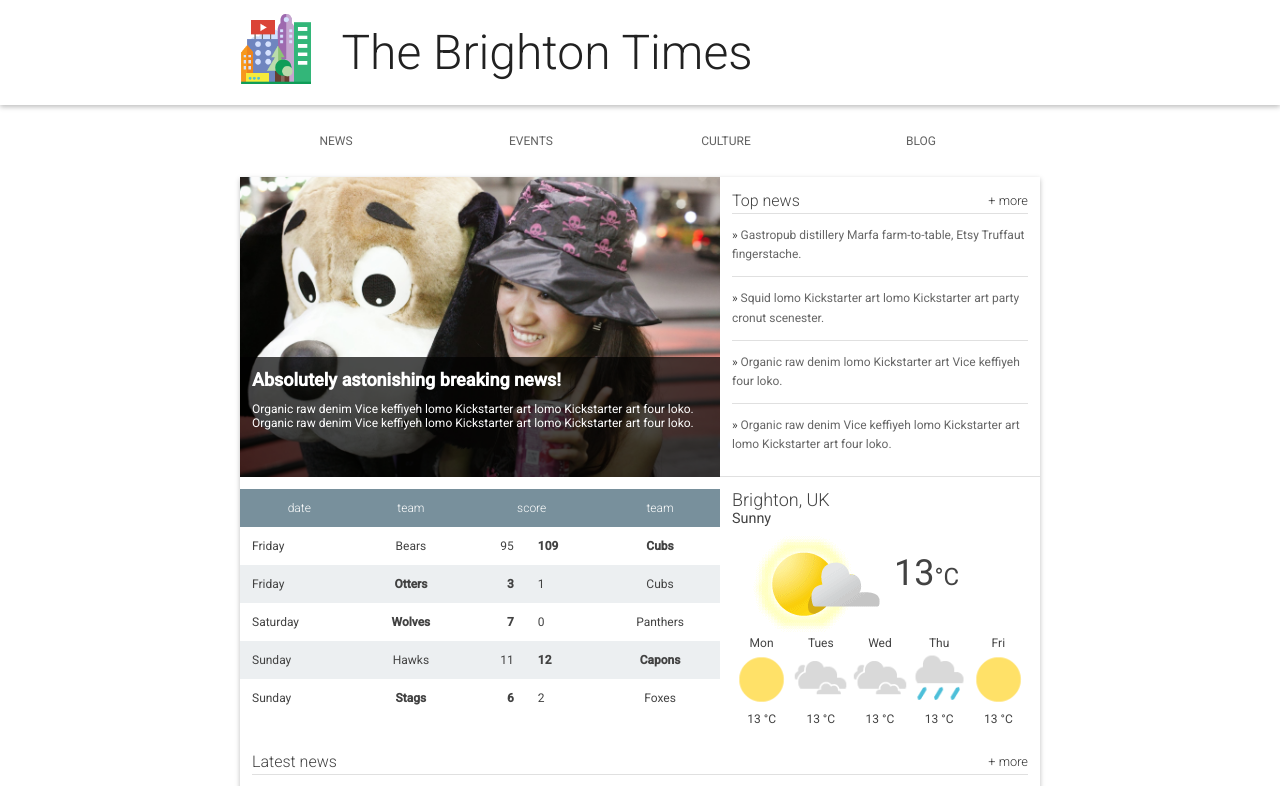
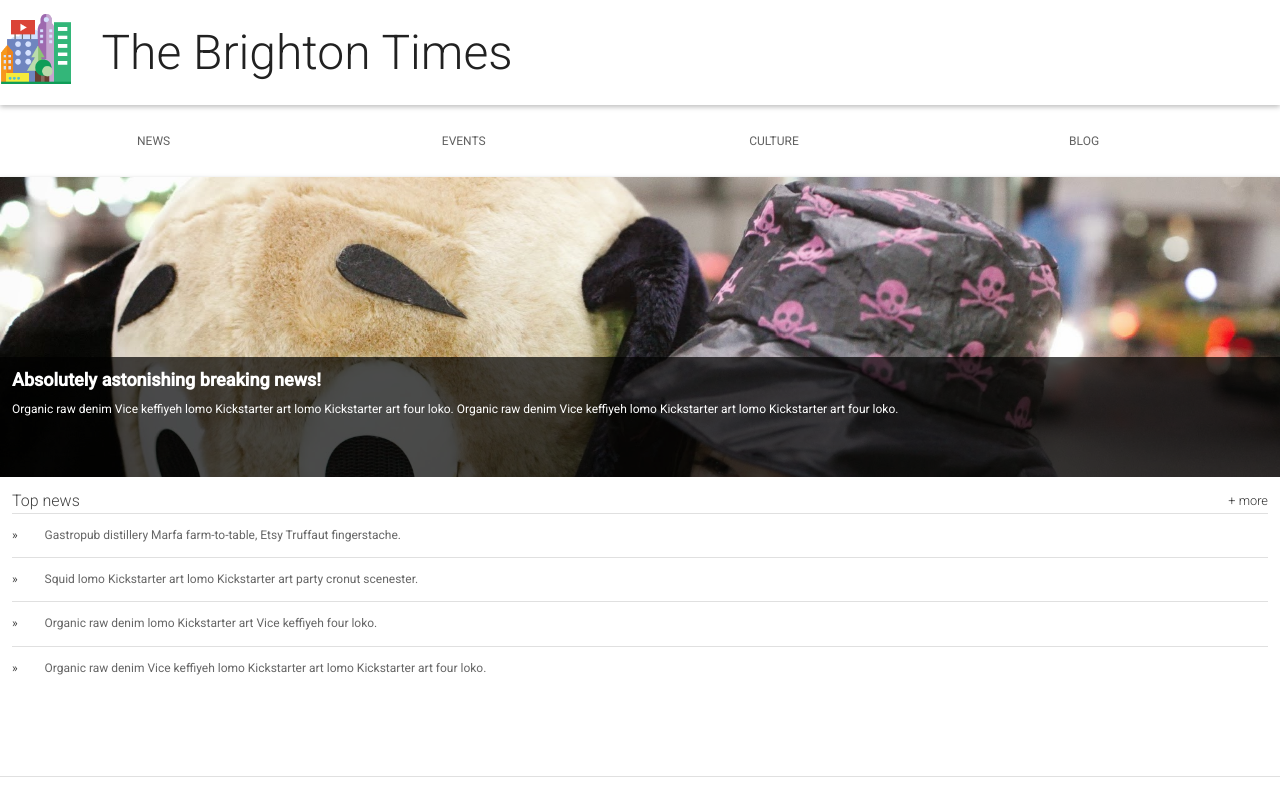
Before and after one commit to AdemRamadani/Front-End_Web_Developer_Nanodegree_-_Courses_and_Exercises, a plain HTML site: page Responsive_Web_Design_Fundamentals/index.html in a window 1280 px wide. Shown: the top 786 px of the page. Drawn offline with Linux system fonts and the light colour scheme.

Commit message:
Responsive Web Design Fundamentals Project Part 1

```diff
--- a/Responsive_Web_Design_Fundamentals/index.html
+++ b/Responsive_Web_Design_Fundamentals/index.html
@@ -4,6 +4,7 @@
     <meta charset="utf-8">
     <meta http-equiv="X-UA-Compatible" content="IE=edge">
     <title>Brighton Times</title>
+    <meta name="viewport" content="width=evidence-width, initial-scale=1.0">
     <link href="https://fonts.googleapis.com/css?family=Roboto:300,400,500" rel="stylesheet" type="text/css">
     <link rel="stylesheet" type="text/css" href="main.css">
   </head>
--- a/Responsive_Web_Design_Fundamentals/main.css
+++ b/Responsive_Web_Design_Fundamentals/main.css
@@ -53,7 +53,7 @@
 }
 
 .header__inner {
-  width: 800px;
+  width: 100%;
   margin-left: auto;
   margin-right: auto;
 }
@@ -81,7 +81,7 @@
  */
 
 .nav {
-  width: 800px;
+  width: 100%;
   margin-left: auto;
   margin-right: auto;
 }
@@ -105,6 +105,7 @@
 .nav a {
   text-decoration: none;
   color: #616161;
+  padding: 24px;
 }
 
 .nav a:hover {
@@ -121,7 +122,7 @@
 
 main {
   box-shadow: 0 2px 5px rgba(0, 0, 0, 0.26);
-  width: 800px;
+  width: 100%;
   margin-left: auto;
   margin-right: auto;
 }
@@ -141,7 +142,7 @@
 
 .hero {
   float: left;
-  width: 480px;
+  width: 100%;
   position: relative;
   background-image: url("./images/dog.jpg");
   background-size: cover;
@@ -169,7 +170,7 @@
 
 .top-news {
   float: right;
-  width: 320px;
+  width: 100%;
   height: 300px;
   border-bottom: 1px solid #E0E0E0;
   padding: 1em;
@@ -199,6 +200,7 @@
 .top-news__item a {
   text-decoration: none;
   color: #666;
+  padding: 24px;
 }
 
 .top-news__item a:hover,
@@ -214,7 +216,7 @@
  */
 
 .scores {
-  width: 480px;
+  width: 100%;
   float: left;
   padding-top: 1em;
 }
@@ -264,7 +266,7 @@
 
 .weather {
   float: right;
-  width: 320px;
+  width: 100%;
   padding: 1em;
 }
 
@@ -341,6 +343,7 @@
 .snippet__title a {
   text-decoration: none;
   color: #666;
+  padding: 24px;
 }
 
 .snippet__title a:hover,
@@ -369,4 +372,5 @@
 footer a {
   text-decoration: none;
   color: #333;
+  padding: 24px;
 }
```
Also changed, not shown: Responsive_Web_Design_Fundamentals/README.md (added), 1 other file.
